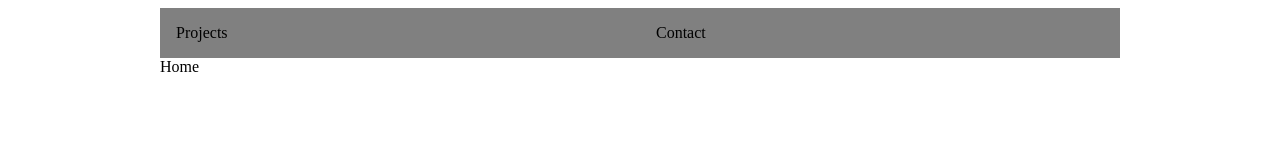
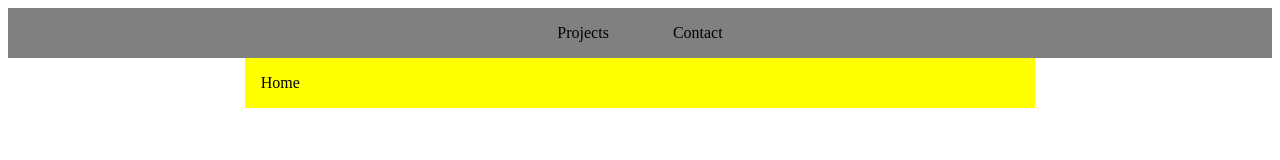
Before and after one commit to LLath/portfolio, a React app: page / in a window 1280 px wide. Built offline with nearby package versions, Linux system fonts and the light colour scheme.

Commit message:
feat: add code splitting Header

```diff
--- a/public/index.html
+++ b/public/index.html
@@ -5,7 +5,7 @@
     <meta name="viewport" content="width=device-width, initial-scale=1.0" />
     <title>Portfolio</title>
   </head>
-  <body style="width: 75%; margin-left: auto; margin-right: auto;">
+  <body>
     <div id="root"></div>
   </body>
 </html>
--- a/src/Pages/home.js
+++ b/src/Pages/home.js
@@ -1,16 +1,14 @@
 import React from "react";
 
 // Relative imports
-import { Header, HeaderItem } from "Styles/styles.pages";
+import { Header } from "Components";
+import { Body } from "Styles/pages";
 
 export const Home = () => {
   return (
     <>
-      <Header>
-        <HeaderItem>Projects</HeaderItem>
-        <HeaderItem>Contact</HeaderItem>
-      </Header>
-      <div>Home</div>
+      <Header />
+      <Body>Home</Body>
     </>
   );
 };
--- /dev/null
+++ b/src/components/header/header.js
@@ -0,0 +1,12 @@
+import React from "react";
+
+import { Header as Style, HeaderItem } from "Styles/pages";
+
+export const Header = () => {
+  return (
+    <Style>
+      <HeaderItem>Projects</HeaderItem>
+      <HeaderItem>Contact</HeaderItem>
+    </Style>
+  );
+};
--- /dev/null
+++ b/src/components/index.js
@@ -0,0 +1 @@
+export { Header } from "./header/header";
--- a/src/styles/styles.pages.js
+++ b/src/styles/pages.js
@@ -3,14 +3,28 @@ import styled from "styled-components";
 export const Header = styled.div`
   display: flex;
   background-color: grey;
+  div:first-child {
+    margin-left: auto;
+  }
+  div:last-child {
+    margin-right: auto;
+  }
 `;
 
 export const HeaderItem = styled.div`
   padding: 1rem;
   height: 100%;
-  width: 100%;
+  margin: 0 1rem 0 1rem;
   &:hover {
     cursor: pointer;
     background-color: blue;
   }
 `;
+
+export const Body = styled.div`
+  width: 60%;
+  margin: auto;
+  padding: 1rem;
+  display: flex;
+  background-color: yellow;
+`;
--- a/webpack.config.js
+++ b/webpack.config.js
@@ -72,6 +72,7 @@ module.exports = {
      */
     alias: {
       Styles: path.resolve(__dirname, "src/styles/"),
+      Components: path.resolve(__dirname, "src/components/index.js"),
     },
   },
   devServer: {
```
